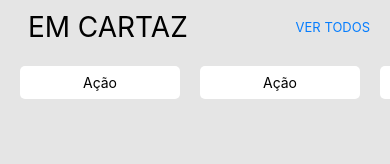
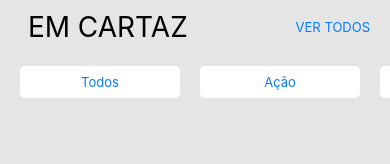
Before and after one commit to evillyf/movie-like, a React Native app: screen /home in a window 390 px wide. Shown: the top 164 px of the page. Built offline with nearby package versions, Linux system fonts and the light colour scheme.

Commit message:
ajustando a opacidade do menu

```diff
--- a/src/components/GenreCard.js
+++ b/src/components/GenreCard.js
@@ -1,5 +1,5 @@
 import React from "react";
-import {View, Text, StyleSheet, Dimensions } from "react-native";
+import { TouchableOpacity, View, Text, StyleSheet, Dimensions } from "react-native";
 import COLORS from "../constants/Colors";
 
 
@@ -9,11 +9,11 @@ const { width } = Dimensions.get("screen");
 const setWidth = (w) => (width / 100) *w;
 
 /* menu de navegação dos filmes */
-const GenreCard = () => {
+const GenreCard = ({genreName}) => {
     return (
-        <View style={styles.container}>
-            <Text>Ação</Text>
-        </View>
+        <TouchableOpacity style={styles.container} activeOpacity={0.5}>
+            <Text style={styles.genreText}>{genreName}</Text>
+        </TouchableOpacity>
     );
 };
 
@@ -31,6 +31,10 @@ const styles = StyleSheet.create({
         marginVertical: 2,
         width: setWidth(20),
     },
+    genreText: {
+        fontSize: 13,
+        color: COLORS.ACTIVE,
+    }
 });
 
 export default GenreCard;
--- a/src/screens/HomeScreen.js
+++ b/src/screens/HomeScreen.js
@@ -28,7 +28,7 @@ const HomeScreen = () => {
                 ItemSeparatorComponent={() => <ItemSeparator width={20}/>}
                 ListHeaderComponent={() => <ItemSeparator width={20}/>}
                 ListFooterComponent={() => <ItemSeparator width={20}/>}
-                renderItem={({item}) => <GenreCard />}
+                renderItem={({item}) => <GenreCard genreName={item}/>}
                 />
             </View>
         </ScrollView>
```
